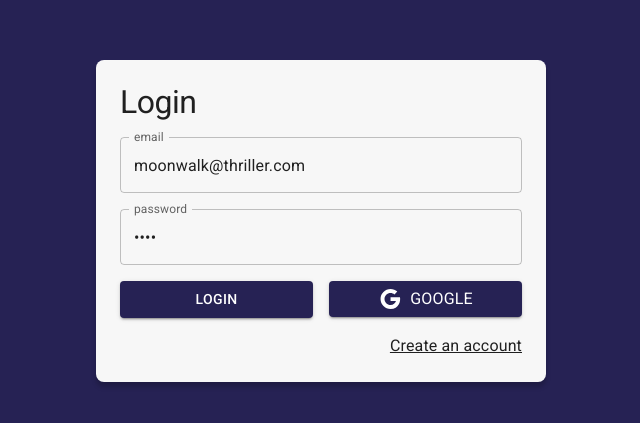
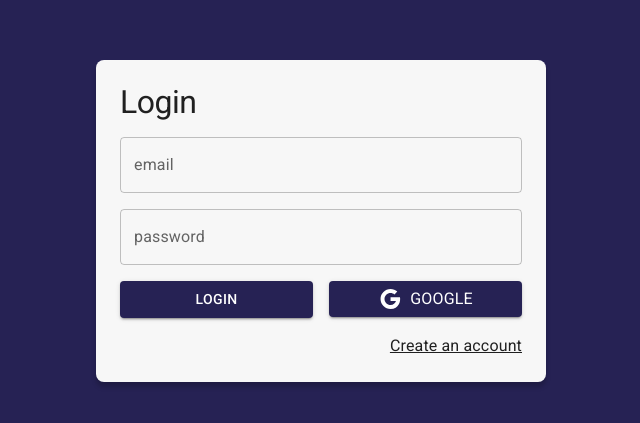
Before and after one commit to qbixmex/Journal-App-2022, a React (Vite) app: page /auth/login in a window 1280 px wide. Shown: the part 179-602 px from the top of the page, without its empty margins (319-959 px from the left). Built offline with nearby package versions, Linux system fonts and the light colour scheme.

Commit message:
27 - Login Validation

```diff
--- a/package.json
+++ b/package.json
@@ -1,7 +1,7 @@
 {
   "name": "journal-app",
   "private": true,
-  "version": "1.11.0",
+  "version": "1.12.0",
   "scripts": {
     "dev": "vite",
     "build": "vite build",
--- a/src/auth/pages/LoginPage.jsx
+++ b/src/auth/pages/LoginPage.jsx
@@ -1,4 +1,4 @@
-import { useMemo } from 'react';
+import { useState, useMemo } from 'react';
 import { Link as RouterLink } from 'react-router-dom';
 import { useDispatch, useSelector } from 'react-redux';
 import { Alert, Button, Grid, Link, TextField, Typography } from "@mui/material";
@@ -8,21 +8,39 @@ import { AuthLayout } from '../layout/AuthLayout';
 import { useForm } from '../../hooks';
 import { startLoginWithEmailAndPassword, startGoogleSignIn } from '../../store/auth';
 
-const initialState = { email: 'moonwalk@thriller.com', password: '0123' };
+const initialState = { email: '', password: '' };
+
+const formValidations = {
+  email: [
+    (value) => value.includes('@'),
+    'Email must have a @ character !'
+  ],
+  password: [
+    (value) => value.length >= 8,
+    'Password must be greater than 8 characters !'
+  ],
+};
 
 export const LoginPage = () => {
+
+  const dispatch = useDispatch();
 
   const { status, errorMessage } = useSelector(state => state.auth);
   const isCheckingAuthentication = useMemo( () => status === 'checking', [status] );
 
-  const dispatch = useDispatch();
+  const {
+    formState, email, password, onInputChange,
+    isFormValid, emailValid, passwordValid
+  } = useForm( initialState, formValidations );
 
-  const { email, password, onInputChange } = useForm( initialState );
+  const [formSubmitted, setFormSubmitted] = useState(false);
 
   const isAuthenticating = useMemo(() => status === 'checking', [status]);
 
   const onSubmit = (event) => {
     event.preventDefault();
+    setFormSubmitted(true);
+    if ( !isFormValid ) return;
     dispatch( startLoginWithEmailAndPassword( email, password ) );
   };
 
@@ -44,6 +62,9 @@ export const LoginPage = () => {
               fullWidth
               value={ email }
               onChange={ onInputChange }
+              autoComplete='off'
+              error={ !!emailValid && formSubmitted }
+              helperText={ emailValid && formSubmitted && emailValid }
             />
           </Grid>
 
@@ -56,6 +77,9 @@ export const LoginPage = () => {
               fullWidth
               value={ password }
               onChange={ onInputChange }
+              autoComplete='off'
+              error={ !!passwordValid && formSubmitted }
+              helperText={ passwordValid && formSubmitted && passwordValid }
             />
 
           </Grid>
--- a/src/auth/pages/RegisterPage.jsx
+++ b/src/auth/pages/RegisterPage.jsx
@@ -43,15 +43,10 @@ export const RegisterPage = () => {
   } = useForm( initialState, formValidations );
 
   const onSubmit = ( event ) => {
-
     event.preventDefault();
-
     setFormSubmitted(true);
-
     if ( !isFormValid ) return;
-
     dispatch( startCreatingUserWithEmailAndPassword(formState) );
-
   }
 
   return (
```
